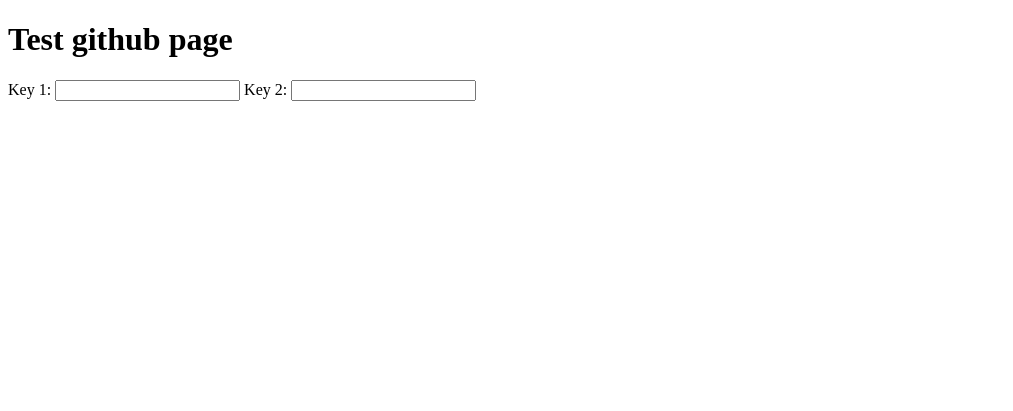
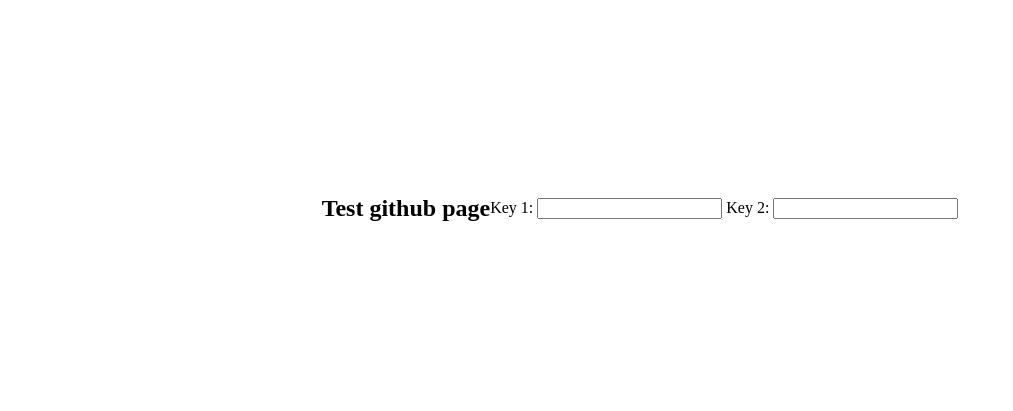
Before and after one commit to LillianToh/testproject, a plain HTML site: page index.html in a window 1280 px wide. Shown: the whole page, without its empty margins (0-1013 px from the left). Drawn offline with Linux system fonts and the light colour scheme.

Commit message:
added css

```diff
--- a/index.html
+++ b/index.html
@@ -8,6 +8,8 @@
         'https://www.googletagmanager.com/gtm.js?id='+i+dl;f.parentNode.insertBefore(j,f);
         })(window,document,'script','dataLayer','GTM-NTRRXKL');</script>
         <!-- End Google Tag Manager -->
+        <title>Test Github Page</title>
+        <link href="test.css" rel="stylesheet" type="text/css">
     </head>
 
     <body>
@@ -15,10 +17,14 @@
         <noscript><iframe src="https://www.googletagmanager.com/ns.html?id=GTM-NTRRXKL"
         height="0" width="0" style="display:none;visibility:hidden"></iframe></noscript>
         <!-- End Google Tag Manager (noscript) -->
-        <h1>Test github page</h1>
-        <form>
-            Key 1: <input type="text" name="key1">
-            Key 2: <input type="text" name="key2">
-        </form>
+        <section>
+            <div class="container">
+                <h1>Test github page</h1>
+                <form>
+                    Key 1: <input type="text" name="key1">
+                    Key 2: <input type="text" name="key2">
+                </form>
+            </div>
+        </section>
     </body>
 </html>
--- /dev/null
+++ b/test.css
@@ -0,0 +1,9 @@
+.container {
+    max-width: 700px;
+    width: 100%;
+    margin: auto;
+    height: 50vh;
+    display: flex;
+    align-items: center;
+    justify-content: center;
+}
```
